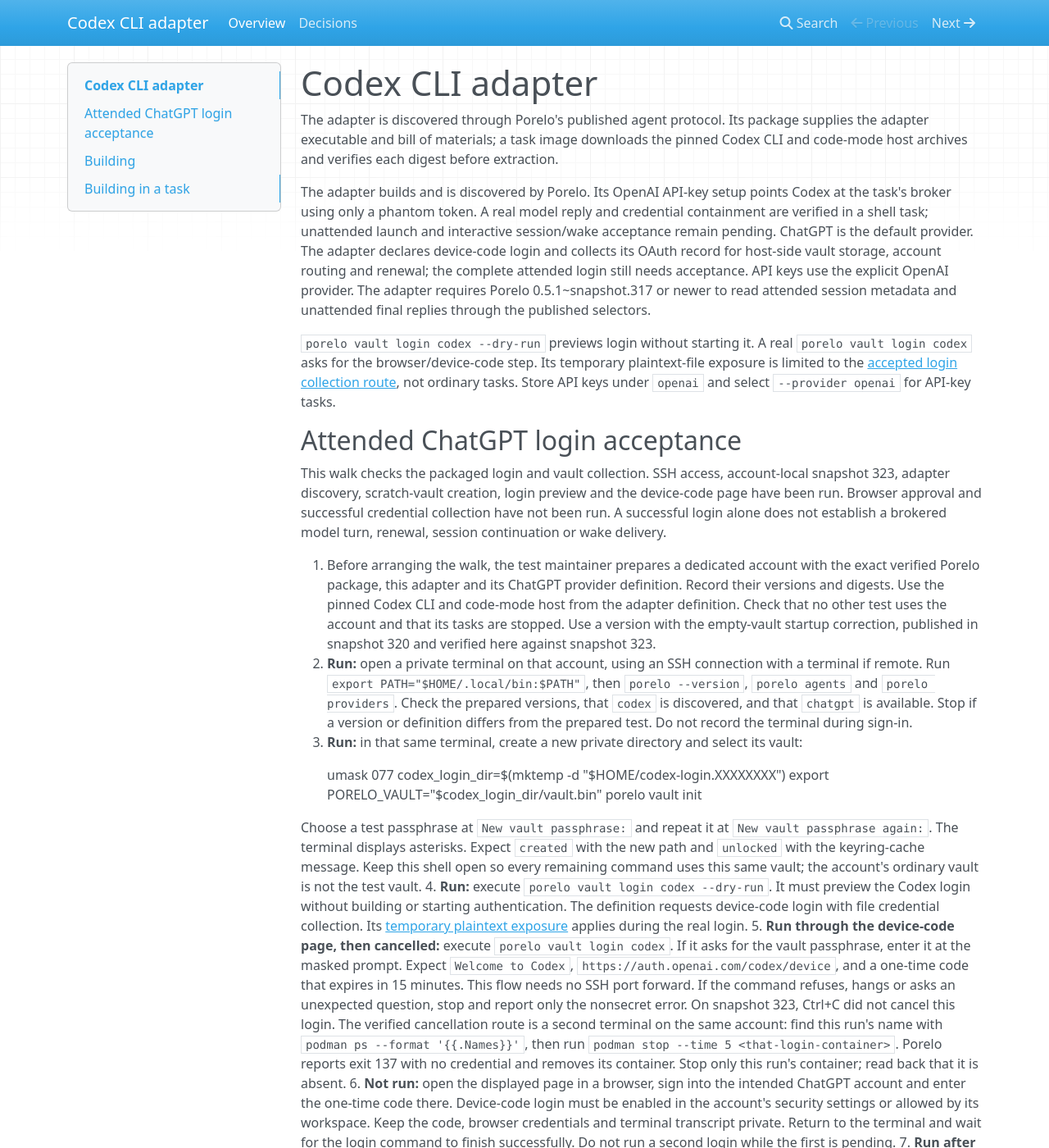
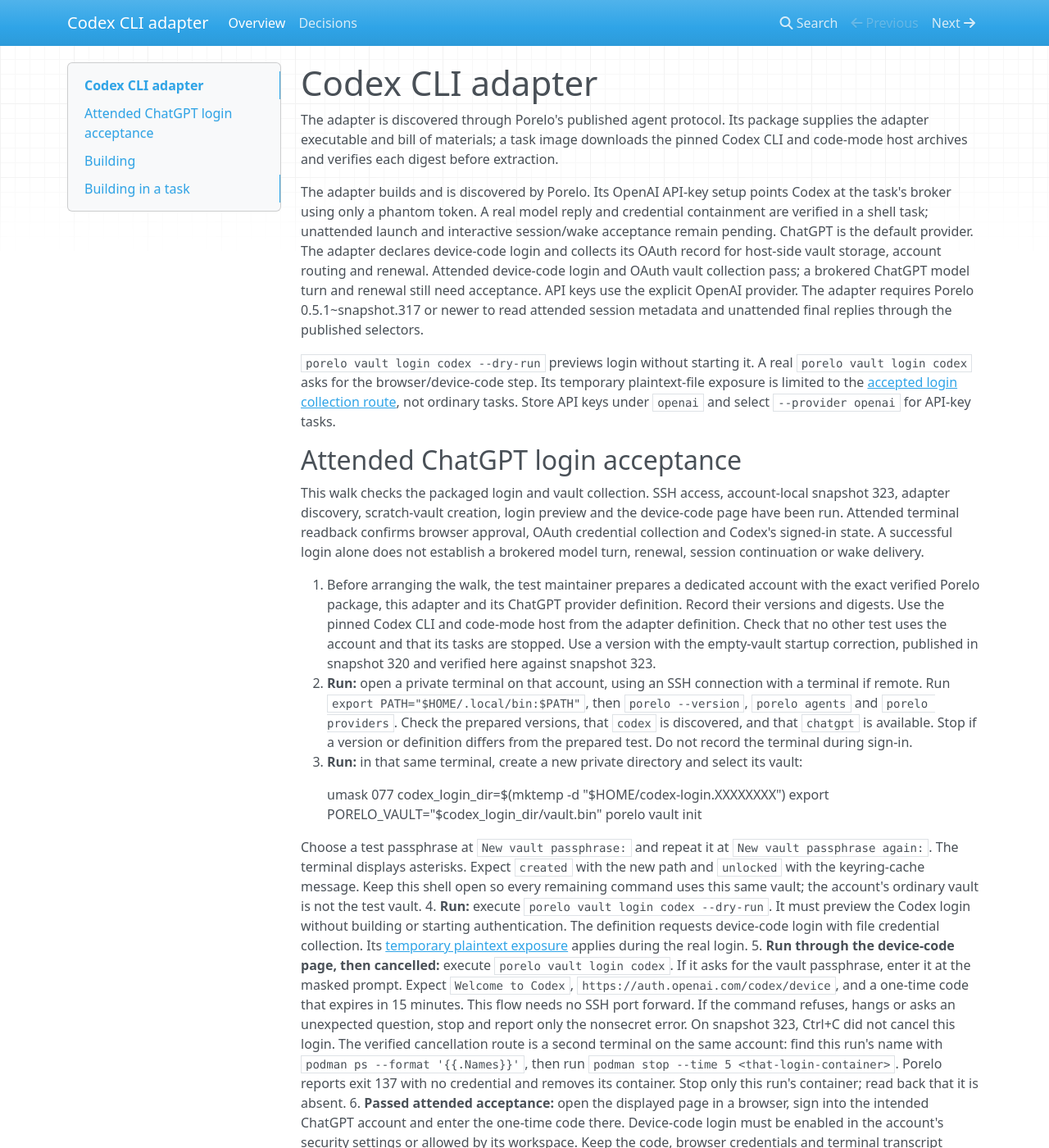
Before and after one commit to porelo-ai/porelo-codex, an MkDocs documentation site: the page built from doc/index.md, in a window 1280 px wide and 1400 px high. Shown: the whole window at 82% size. Built offline with MkDocs 1.6.1, drawn with Linux system fonts in a browser that asks for light colours; nearby versions of some CDN libraries; some of the changed text lies outside the part shown.

Commit message:
Verify attended ChatGPT login and restore the test account
Assisted-by: Codex, GPT-6

```diff
--- a/doc/index.md
+++ b/doc/index.md
@@ -8,8 +8,9 @@ The adapter builds and is discovered by Porelo. Its OpenAI API-key setup points
 broker using only a phantom token. A real model reply and credential containment are verified in
 a shell task; unattended launch and interactive session/wake acceptance remain pending. ChatGPT
 is the default provider. The adapter declares device-code login and collects its OAuth record
-for host-side vault storage, account routing and renewal; the complete attended login still
-needs acceptance. API keys use the explicit OpenAI provider. The adapter requires Porelo 0.5.1~snapshot.317 or
+for host-side vault storage, account routing and renewal. Attended device-code login and OAuth
+vault collection pass; a brokered ChatGPT model turn and renewal still need acceptance.
+API keys use the explicit OpenAI provider. The adapter requires Porelo 0.5.1~snapshot.317 or
 newer to read attended session metadata and unattended final replies through the published selectors.
 
 `porelo vault login codex --dry-run` previews login without starting it. A real
@@ -21,8 +22,9 @@ ordinary tasks. Store API keys under `openai` and select `--provider openai` for
 
 This walk checks the packaged login and vault collection. SSH access, account-local snapshot 323,
 adapter discovery, scratch-vault creation, login preview and the device-code page have been run.
-Browser approval and successful credential collection have not been run. A successful login alone
-does not establish a brokered model turn, renewal, session continuation or wake delivery.
+Attended terminal readback confirms browser approval, OAuth credential collection and Codex's
+signed-in state. A successful login alone does not establish a brokered model turn, renewal,
+session continuation or wake delivery.
 
 1. Before arranging the walk, the test maintainer prepares a dedicated account with the exact
    verified Porelo package, this adapter and its ChatGPT provider definition. Record their versions
@@ -58,19 +60,20 @@ does not establish a brokered model turn, renewal, session continuation or wake
    with `podman ps --format '{{.Names}}'`, then run `podman stop --time 5 <that-login-container>`.
    Porelo reports exit 137 with no credential and removes its container. Stop only this run's
    container; read back that it is absent.
-6. **Not run:** open the displayed page in a browser, sign into the intended ChatGPT account and enter the
+6. **Passed attended acceptance:** open the displayed page in a browser, sign into the intended ChatGPT account and enter the
    one-time code there. Device-code login must be enabled in the account's security settings or
    allowed by its workspace. Keep the code, browser credentials and terminal transcript private.
    Return to the terminal and wait for the login command to finish successfully. Do not run a
    second login while the first is pending.
-7. **Run after cancellation; successful-login results not run:** execute `porelo vault list` and
-   `porelo agents --json` in the same shell. Cancellation left an empty vault and `signed_in: false`.
-   After successful approval, expect a `chatgpt` OAuth
-   entry and Codex's signed-in state. The test maintainer checks that expiry and renewal settings
+7. **Passed attended acceptance:** execute `porelo vault list` and `porelo agents --json` in the
+   same shell. The login reports that `chatgpt` is stored as `oauth`. The list shows `client_id`,
+   `expires_at` and `token_url = https://auth.openai.com/oauth/token`; Codex reports
+   `credential: chatgpt` and `signed_in: true`, with the vault open.
+   The test maintainer checks that expiry and renewal settings
    are present without printing access, refresh or ID tokens or opening `auth.json`. Record only
    pass/fail and nonsecret diagnostics. The maintainer also checks removal of the login container
    and temporary collection directories. A failed collection is not a successful packaged login.
-8. **Cancellation cleanup run:** stop here. A model request or forced renewal needs its own bounded test and approved budget;
+8. **Passed cleanup readback:** stop here. A model request or forced renewal needs its own bounded test and approved budget;
    this walk starts neither. Run `porelo vault lock`, then `unset PORELO_VAULT` before leaving the
    shell. The maintainer retains or removes exactly this test's encrypted vault as agreed, verifies
    no login process/container or temporary plaintext copy remains, and restores the account's
```
Also changed, not shown: issues/CX01-Agent-Codex-CLI.md (+37 -7 lines), issues/README.md (+1 -1 lines).
